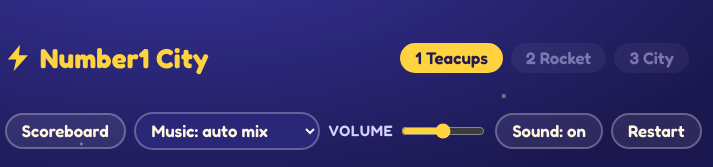
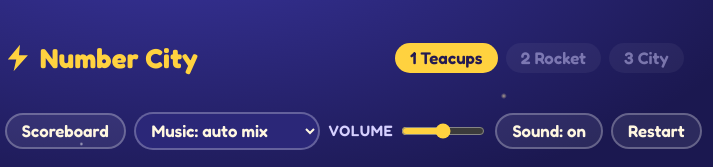
Before and after one commit to bongeska7/Max-the-Robot, a plain HTML site: page index.html in a window 1280 px wide. Shown: the top 167 px of the page, 21-734 px from the left. Drawn offline with nearby package versions, Linux system fonts and the light colour scheme.

Commit message:
FinalDraftDone

```diff
--- a/index.html
+++ b/index.html
@@ -1884,7 +1884,7 @@
   </style>
   <div class="app" id="app">
     <header class="top">
-      <div class="brand"><span class="bolt" aria-hidden="true"></span><span>Number1 City</span></div>
+      <div class="brand"><span class="bolt" aria-hidden="true"></span><span>Number City</span></div>
       <span class="pill cur who" id="who" hidden></span>
       <nav class="pills" id="pills" aria-label="Missions"></nav>
       <div class="meters">
```
